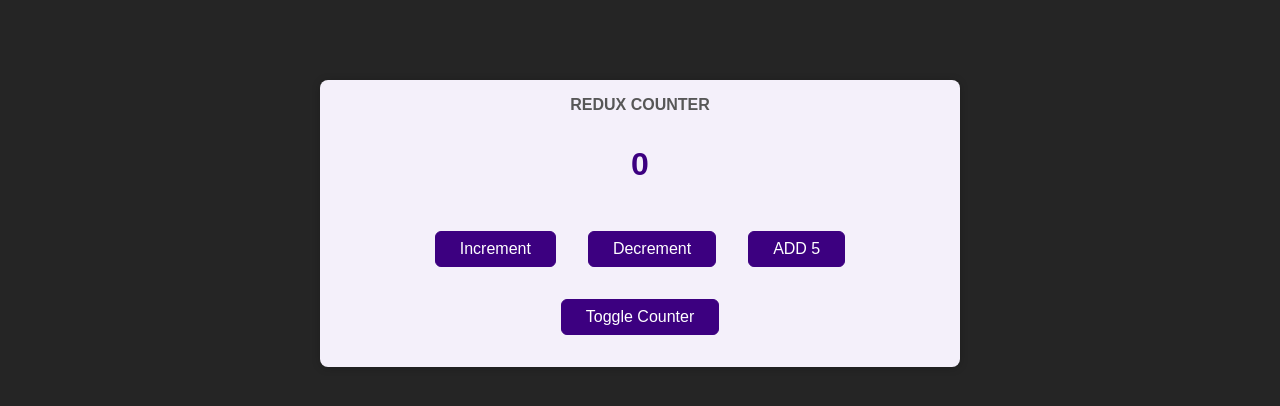
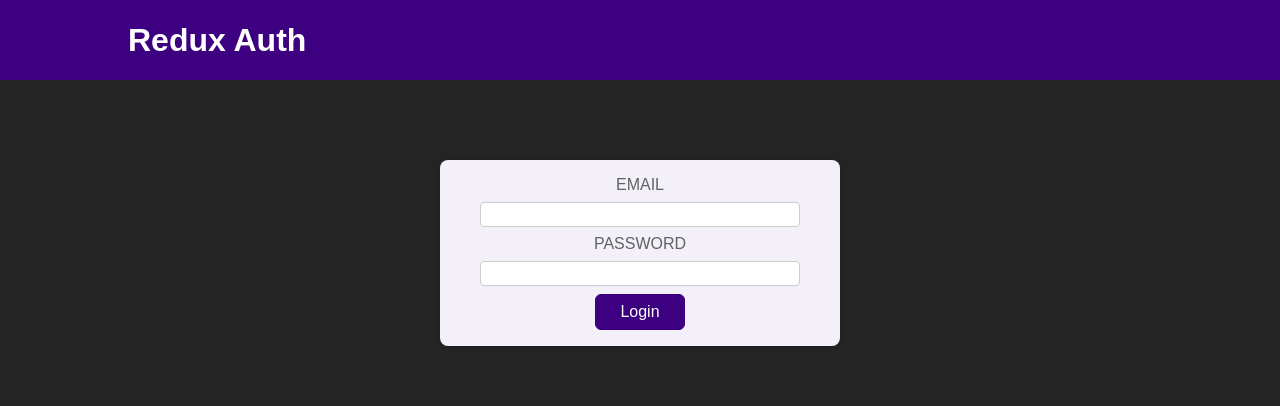
Before and after one commit to urke90/react-redux-demo, a React (Create React App) app: page / in a window 1280 px wide. Shown: the top 406 px of the page. Built offline with nearby package versions, Linux system fonts and the light colour scheme.

Commit message:
split auth and counter reducees into

```diff
--- a/src/App.js
+++ b/src/App.js
@@ -1,24 +1,26 @@
-import { Provider } from 'react-redux';
+import { useSelector } from 'react-redux';
 
 import Counter from './components/Counter';
+import Auth from './components/Auth';
+import Header from './components/Header';
+import UserProfile from './components/UserProfile';
+
 // import { store } from './store';
-import { store } from './store/toolkit';
+// import { store } from './store/toolkit';
 
 function App() {
+    const isAuthenticated = useSelector(
+        (state) => state.authReducer.isAuthenticated
+    );
+
     return (
-        <Provider store={store}>
-            <Counter />
-        </Provider>
+        <>
+            <Header />
+            {!isAuthenticated && <Auth />}
+            {isAuthenticated && <UserProfile />}
+            {isAuthenticated && <Counter />}
+        </>
     );
 }
 
 export default App;
-
-/**
- * WE SHOULD:
- * 1. Create store
- * 2. create reducer for counter
- * 3. DO NOT SUBSCRIBE
- * 4. create INCREMENT action
- * 5. create DECREMENT action
- */
--- a/src/components/Auth.js
+++ b/src/components/Auth.js
@@ -1,17 +1,29 @@
+import { useDispatch } from 'react-redux';
+
+// import { authActions } from '../store/toolkit';
+import { authActions } from '../store/auth';
+
 import classes from './Auth.module.css';
 
 const Auth = () => {
+    const dispatch = useDispatch();
+
+    const loginHandler = (e) => {
+        e.preventDefault();
+        dispatch(authActions.login());
+    };
+
     return (
         <main className={classes.auth}>
             <section>
-        <form>
+                <form onSubmit={loginHandler}>
                     <div className={classes.control}>
-            <label htmlFor='email'>Email</label>
-            <input type='email' id='email' />
+                        <label htmlFor="email">Email</label>
+                        <input type="email" id="email" />
                     </div>
                     <div className={classes.control}>
-            <label htmlFor='password'>Password</label>
-            <input type='password' id='password' />
+                        <label htmlFor="password">Password</label>
+                        <input type="password" id="password" />
                     </div>
                     <button>Login</button>
                 </form>
--- a/src/components/Counter.js
+++ b/src/components/Counter.js
@@ -1,7 +1,8 @@
-import { useCallback } from 'react';
 import { useSelector, useDispatch } from 'react-redux';
 
-import { counterActions } from '../store/toolkit';
+// import { counterActions } from '../store/toolkit';\
+
+import { counterActions } from '../store/counter';
 
 import classes from './Counter.module.css';
 
@@ -11,7 +12,7 @@ const Counter = () => {
     const dispatch = useDispatch();
 
     const counter = useSelector((state) => {
-        // console.log('state', state);
+        console.log('state', state);
         return state.counterReducer.counter;
     });
 
@@ -26,8 +27,7 @@ const Counter = () => {
         dispatch(counterActions.increment());
     };
     const decrementCounterHandler = () => dispatch(counterActions.decrement());
-    const incrementByHandler = () =>
-        dispatch({ type: 'INCREMENT_BY', amount: 5 });
+    const incrementByHandler = () => dispatch(counterActions.incrementBy(5));
 
     const toggleCounterHandler = () => dispatch(counterActions.toggleCounter());
 
--- a/src/components/Header.js
+++ b/src/components/Header.js
@@ -1,20 +1,40 @@
+import { useSelector, useDispatch } from 'react-redux';
+
+// import { authActions } from '../store/toolkit';
+import { authActions } from '../store/auth';
+
 import classes from './Header.module.css';
 
 const Header = () => {
+    const isAuthenticated = useSelector((state) => {
+        console.log('state u header', state);
+        return state.authReducer.isAuthenticated;
+    });
+
+    const dispatch = useDispatch();
+
+    const logoutHandler = () => dispatch(authActions.logout());
+
     return (
         <header className={classes.header}>
             <h1>Redux Auth</h1>
             <nav>
                 <ul>
+                    {isAuthenticated && (
                         <li>
-            <a href='/'>My Products</a>
+                            <a href="/">My Products</a>
                         </li>
+                    )}
+                    {isAuthenticated && (
                         <li>
-            <a href='/'>My Sales</a>
+                            <a href="/">My Sales</a>
                         </li>
+                    )}
+                    {isAuthenticated && (
                         <li>
-            <button>Logout</button>
+                            <button onClick={logoutHandler}>Logout</button>
                         </li>
+                    )}
                 </ul>
             </nav>
         </header>
--- a/src/index.js
+++ b/src/index.js
@@ -1,8 +1,16 @@
 import React from 'react';
 import ReactDOM from 'react-dom/client';
+import { Provider } from 'react-redux';
+
+// import { store } from './store/toolkit';
+import { store } from './store';
 
 import './index.css';
 import App from './App';
 
 const root = ReactDOM.createRoot(document.getElementById('root'));
-root.render(<App />);
+root.render(
+    <Provider store={store}>
+        <App />
+    </Provider>
+);
--- /dev/null
+++ b/src/store/auth.js
@@ -0,0 +1,22 @@
+import { createSlice } from '@reduxjs/toolkit';
+
+const authInitState = {
+    isAuthenticated: false
+};
+
+const authSlice = createSlice({
+    name: 'auth',
+    initialState: authInitState,
+    reducers: {
+        login(state) {
+            state.isAuthenticated = true;
+        },
+        logout(state) {
+            state.isAuthenticated = false;
+        }
+    }
+});
+
+export const authActions = authSlice.actions;
+
+export default authSlice.reducer;
--- /dev/null
+++ b/src/store/counter.js
@@ -0,0 +1,29 @@
+import { createSlice } from '@reduxjs/toolkit';
+
+const initCounterState = {
+    counter: 0,
+    showCounter: true
+};
+
+const counterSlice = createSlice({
+    name: 'counter',
+    initialState: initCounterState,
+    reducers: {
+        increment(state) {
+            state.counter = state.counter + 1;
+        },
+        decrement(state) {
+            state.counter = state.counter - 1;
+        },
+        incrementBy(state, action) {
+            state.counter = state.counter + action.payload;
+        },
+        toggleCounter: (state) => {
+            state.showCounter = !state.showCounter;
+        }
+    }
+});
+
+export const counterActions = counterSlice.actions;
+
+export default counterSlice.reducer;
--- /dev/null
+++ b/src/store/index.js
@@ -0,0 +1,11 @@
+import { configureStore } from '@reduxjs/toolkit';
+
+import authReducer from './auth';
+import counterReducer from './counter';
+
+export const store = configureStore({
+    reducer: {
+        counterReducer,
+        authReducer
+    }
+});
--- a/src/store/toolkit.js
+++ b/src/store/toolkit.js
@@ -1,35 +1,55 @@
-import { createSlice, configureStore } from '@reduxjs/toolkit';
+// import { createSlice, configureStore } from '@reduxjs/toolkit';
 
-const initialState = {
-    counter: 0,
-    showCounter: true
-};
+// const initialCounterState = {
+//     counter: 0,
+//     showCounter: true
+// };
 
-const counterSlice = createSlice({
-    name: 'counter',
-    initialState,
-    reducers: {
-        increment(state) {
-            state.counter = state.counter + 1;
-        },
-        decrement(state) {
-            state.counter = state.counter - 1;
-        },
-        incrementBy(state, action) {
-            state.counter = state.counter + action.payload;
-        },
-        toggleCounter: (state) => {
-            state.showCounter = !state.showCounter;
-        }
-    }
-});
+// const counterSlice = createSlice({
+//     name: 'counter',
+//     initialState: initialCounterState,
+//     reducers: {
+//         increment(state) {
+//             state.counter = state.counter + 1;
+//         },
+//         decrement(state) {
+//             state.counter = state.counter - 1;
+//         },
+//         incrementBy(state, action) {
+//             state.counter = state.counter + action.payload;
+//         },
+//         toggleCounter: (state) => {
+//             state.showCounter = !state.showCounter;
+//         }
+//     }
+// });
 
-// console.log('counterSlice', counterSlice);
+// const authInitState = {
+//     isAuthenticated: false
+// };
 
-export const counterActions = counterSlice.actions;
+// const authSlice = createSlice({
+//     name: 'auth',
+//     initialState: authInitState,
+//     reducers: {
+//         login(state) {
+//             state.isAuthenticated = true;
+//         },
+//         logout(state) {
+//             state.isAuthenticated = false;
+//         }
+//     }
+// });
 
-export const store = configureStore({
-    reducer: {
-        counterReducer: counterSlice.reducer
-    }
-});
+// // console.log('counterSlice', counterSlice);
+
+// export const counterActions = counterSlice.actions;
+
+// export const authActions = authSlice.actions;
+
+// export const store = configureStore({
+//     reducer: {
+//         counterReducer: counterSlice.reducer,
+//         authReducer: authSlice.reducer
+//     }
+// });
```
Lines whose indentation alone changed are shown as unchanged.
